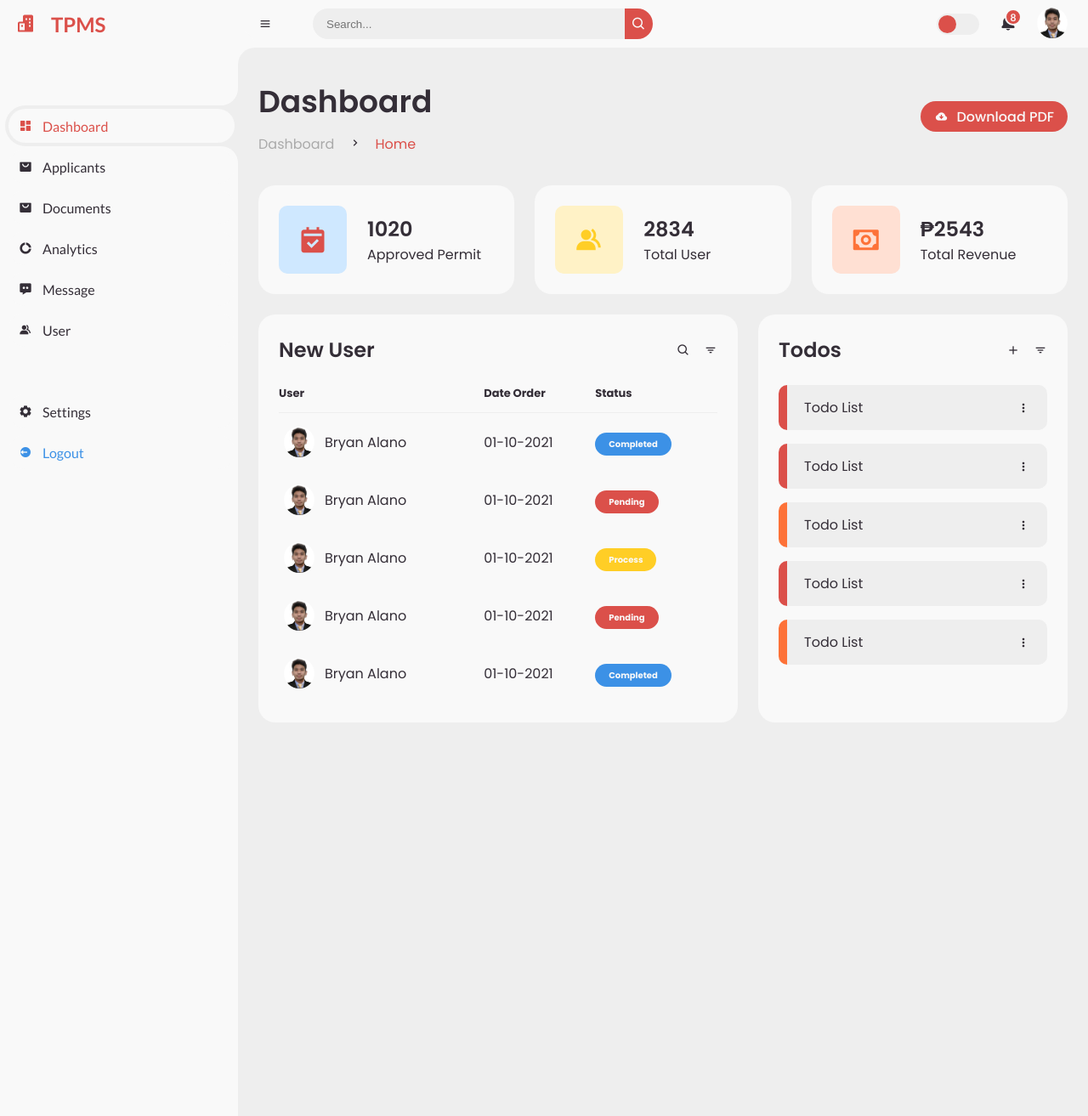
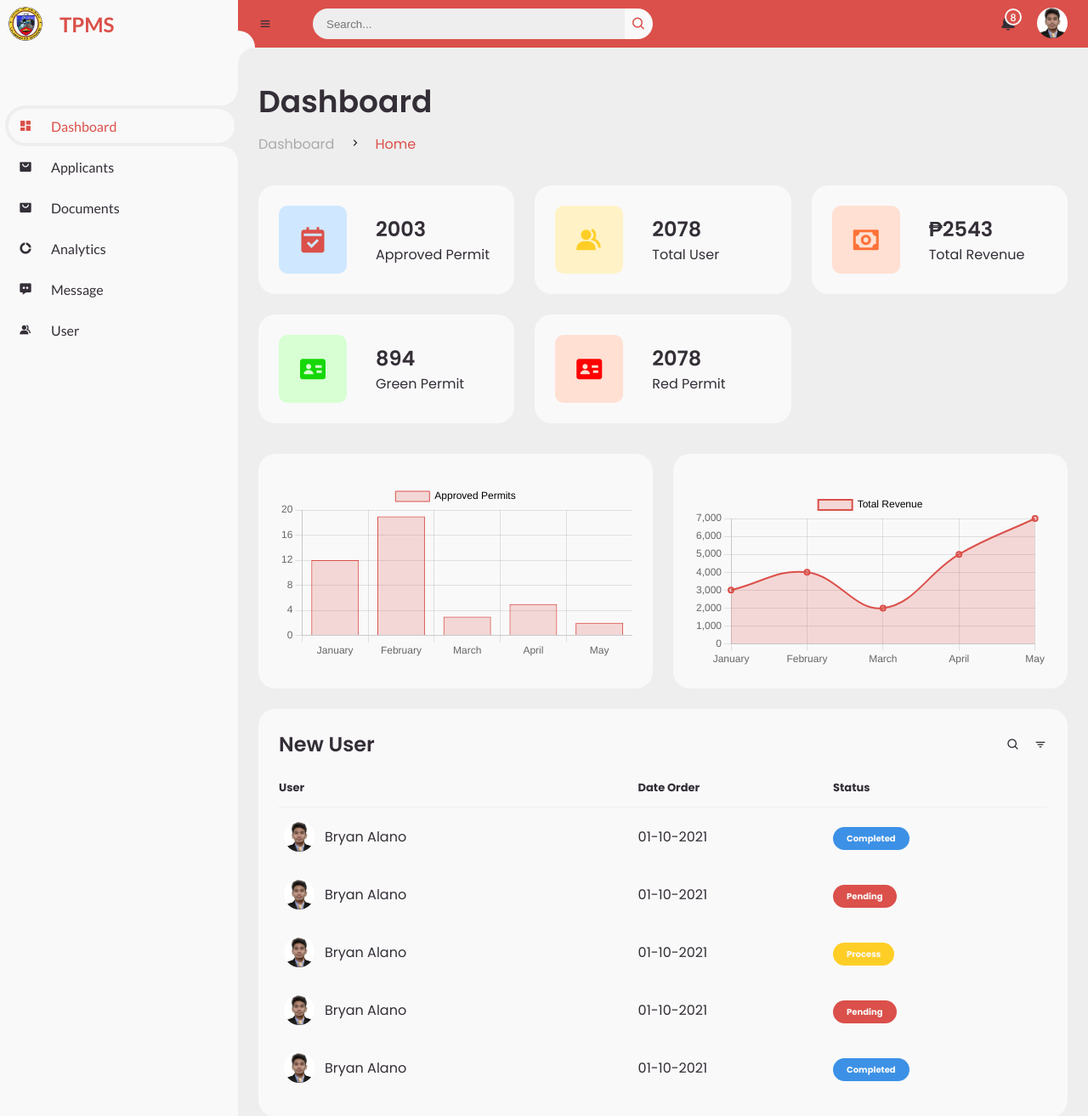
Before and after one commit to BryanAlano04/TricyclePermitMS, a PHP site: page /TricyclePermitMS/admin/index.php in a window 1280 px wide. Shown: the top 1313 px of the page at 85% size. Run offline with PHP 8.4, Linux system fonts and the light colour scheme.

Commit message:
Update admin dashboard and styles, add new image

```diff
--- a/admin/inc/dashboard.php
+++ b/admin/inc/dashboard.php
@@ -12,24 +12,24 @@
 				</li>
 			</ul>
 		</div>
-		<a href="#" class="btn-download">
+		<!-- <a href="#" class="btn-download">
 			<i class='bx bxs-cloud-download' ></i>
 			<span class="text">Download PDF</span>
-		</a>
+		</a> -->
 	</div>
 
 	<ul class="box-info">
 		<li>
 			<i class='bx bxs-calendar-check' ></i>
 			<span class="text">
-				<h3>1020</h3>
+				<h3>2003</h3>
 				<p>Approved Permit</p>
 			</span>
 		</li>
 		<li>
 			<i class='bx bxs-group' ></i>
 			<span class="text">
-				<h3>2834</h3>
+				<h3>2078</h3>
 				<p>Total User</p>
 			</span>
 		</li>
@@ -40,9 +40,36 @@
 				<p>Total Revenue</p>
 			</span>
 		</li>
+		<li>
+        <i class='bx bxs-id-card'></i>
+        <span class="text">
+            <h3>894</h3>
+            <p>Green Permit</p>
+        </span>
+    </li>
+    <li>
+        <i class='bx bxs-id-card' style="color: red;"></i>
+        <span class="text">
+            <h3>2078</h3>
+            <p>Red Permit</p>
+        </span>
+    </li>
 	</ul>
 
-
+	<ul class="box-info">
+	<li>
+ <!-- Bar Chart -->
+ <div class="chart-container" style="width: 100%; max-width: 600px; margin: auto;">
+    <canvas id="barChart"></canvas>
+  </div>
+		</li>
+	<li>
+  <!-- Line Chart -->
+  <div class="chart-container" style="width: 100%; max-width: 600px; margin: auto; margin-top: 20px;">
+    <canvas id="lineChart"></canvas>
+  </div>
+</li>
+</ul>
 	<div class="table-data">
 		<div class="order">
 			<div class="head">
@@ -102,7 +129,7 @@
 				</tbody>
 			</table>
 		</div>
-		<div class="todo">
+		<!-- <div class="todo">
 			<div class="head">
 				<h3>Todos</h3>
 				<i class='bx bx-plus' ></i>
@@ -131,5 +158,5 @@
 				</li>
 			</ul>
 		</div>
-	</div>
+	</div> -->
 </main>
--- a/admin/inc/head.php
+++ b/admin/inc/head.php
@@ -5,10 +5,35 @@
 <head>
 	<meta charset="UTF-8">
 	<meta name="viewport" content="width=device-width, initial-scale=1.0">
-
+	<script src="https://cdn.jsdelivr.net/npm/chart.js"></script>
 	<!-- Boxicons -->
 	<link href='https://unpkg.com/boxicons@2.0.9/css/boxicons.min.css' rel='stylesheet'>
 	<!-- My CSS -->
 	<link rel="stylesheet" href="style.css">
+	<style>
+		/* Add this to your CSS file */
+/* Add this to your CSS file */
+
+.brand {
+    display: flex;
+    align-items: center;
+}
+
+.logo {
+    width: 40px; /* Adjust the width as needed */
+    height: 40px; /* Adjust the height as needed */
+    object-fit: cover; /* Ensures the image covers the space without stretching */
+    border-radius: 50%; /* Optional: makes the image circular */
+    margin-right: 10px;
+		margin-left: 10px; /* Adjust spacing between the logo and text */
+}
+
+.text {
+    margin-left: 10px; /* Adjust spacing between the logo and text */
+}
+
+
+
+	</style>
 	<title>Tricycle Permit MS</title>
 </head>
--- a/admin/inc/navbar.php
+++ b/admin/inc/navbar.php
@@ -10,8 +10,8 @@
             <button type="submit" class="search-btn"><i class='bx bx-search'></i></button>
         </div>
     </form>
-    <input type="checkbox" id="switch-mode" hidden>
-    <label for="switch-mode" class="switch-mode"></label>
+    <!-- <input type="checkbox" id="switch-mode" hidden>
+    <label for="switch-mode" class="switch-mode"></label> -->
     <a href="#" class="notification">
         <i class='bx bxs-bell'></i>
         <span class="num">8</span>
--- a/admin/inc/sidebar.php
+++ b/admin/inc/sidebar.php
@@ -4,7 +4,7 @@ $current_page = isset($_GET['page']) ? $_GET['page'] : 'dashboard';
 
 <section id="sidebar">
     <a href="#" class="brand">
-        <i class='bx bxs-buildings'></i>
+    <img src="../balayan.png" alt="Balayan Logo" class="logo">
         <span class="text">TPMS</span>
     </a>
     <ul class="side-menu top">
@@ -45,7 +45,7 @@ $current_page = isset($_GET['page']) ? $_GET['page'] : 'dashboard';
             </a>
         </li>
     </ul>
-    <ul class="side-menu">
+    <!-- <ul class="side-menu">
         <li>
             <a href="#">
                 <i class='bx bxs-cog'></i>
@@ -58,5 +58,7 @@ $current_page = isset($_GET['page']) ? $_GET['page'] : 'dashboard';
                 <span class="text">Logout</span>
             </a>
         </li>
-    </ul>
+    </ul> -->
+    <input type="checkbox" id="switch-mode" hidden>
+    <label for="switch-mode" class="switch-mode"></label>
 </section>
--- a/admin/index.php
+++ b/admin/index.php
@@ -40,5 +40,70 @@ if (session_status() == PHP_SESSION_NONE) {
 <!-- CONTENT -->
 <script src="https://code.jquery.com/jquery-3.6.0.min.js"></script>
 <script src="script.js"></script>
+<script>
+  document.addEventListener("DOMContentLoaded", function() {
+    const ctxBar = document.getElementById('barChart').getContext('2d');
+    const ctxLine = document.getElementById('lineChart').getContext('2d');
+
+    const barChart = new Chart(ctxBar, {
+      type: 'bar',
+      data: {
+        labels: ['January', 'February', 'March', 'April', 'May'],
+        datasets: [{
+          label: 'Approved Permits',
+          data: [12, 19, 3, 5, 2],
+          backgroundColor: 'rgba(219, 80, 74, 0.2)',
+          borderColor: 'rgba(219, 80, 74, 1)',
+          borderWidth: 1
+        }]
+      },
+      options: {
+        scales: {
+          y: {
+            beginAtZero: true
+          }
+        },
+        plugins: {
+          legend: {
+            labels: {
+              color: 'var(--dark)'
+            }
+          }
+        }
+      }
+    });
+
+    const lineChart = new Chart(ctxLine, {
+      type: 'line',
+      data: {
+        labels: ['January', 'February', 'March', 'April', 'May'],
+        datasets: [{
+          label: 'Total Revenue',
+          data: [3000, 4000, 2000, 5000, 7000],
+          backgroundColor: 'rgba(219, 80, 74, 0.2)',
+          borderColor: 'rgba(219, 80, 74, 1)',
+          borderWidth: 2,
+          fill: true,
+          tension: 0.4
+        }]
+      },
+      options: {
+        scales: {
+          y: {
+            beginAtZero: true
+          }
+        },
+        plugins: {
+          legend: {
+            labels: {
+              color: 'var(--dark)'
+            }
+          }
+        }
+      }
+    });
+  });
+</script>
+
 </body> <!-- Add this closing body tag -->
 </html>
--- a/admin/style.css
+++ b/admin/style.css
@@ -29,6 +29,8 @@ li {
 	--light-yellow: #FFF2C6;
 	--orange: #FD7238;
 	--light-orange: #FFE0D3;
+	--light-green: #d7ffd3;
+	--green: #16d708;
 }
 
 html {
@@ -181,7 +183,7 @@ body {
 /* NAVBAR */
 #content nav {
 	height: 56px;
-	background: var(--light);
+	background: var(--red);
 	padding: 0 24px;
 	display: flex;
 	align-items: center;
@@ -243,8 +245,8 @@ body {
 	display: flex;
 	justify-content: center;
 	align-items: center;
-	background: var(--red);
-	color: var(--light);
+	background: var(--light);
+	color: var(--red);
 	font-size: 18px;
 	border: none;
 	outline: none;
@@ -391,6 +393,18 @@ body {
 	color: var(--yellow);
 }
 #content main .box-info li:nth-child(3) .bx {
+	background: var(--light-orange);
+	color: var(--orange);
+}
+#content main .box-info li:nth-child(4) .bx {
+	background: var(--light-green);
+	color: var(--green);
+}
+#content main .box-info li:nth-child(5) .bx {
+	background: var(--light-orange);
+	color: var(--red);
+}
+#content main .box-info li:nth-child(6) .bx {
 	background: var(--light-orange);
 	color: var(--orange);
 }
--- a/index.php
+++ b/index.php
@@ -34,6 +34,7 @@
   <header id="header" class="header sticky-top">
 
     <div class="topbar d-flex align-items-center">
+    </a>
       <div class="container d-flex justify-content-center justify-content-md-between">
         <div class="contact-info d-flex align-items-center">
           <i class="bi bi-envelope d-flex align-items-center"><a href="mailto:contact@example.com">balayanbplo24@gmail.com</a></i>
@@ -53,7 +54,7 @@
       <div class="container position-relative d-flex align-items-center justify-content-between">
         <a href="index.html" class="logo d-flex align-items-center">
           <!-- Uncomment the line below if you also wish to use an image logo -->
-          <!-- <img src="assets/img/logo.png" alt=""> -->
+          <img src="balayan.png" alt="">
           <h1 class="sitename">TriPermit</h1>
         </a>
 
```
Also changed, not shown: balayan.png (added).
